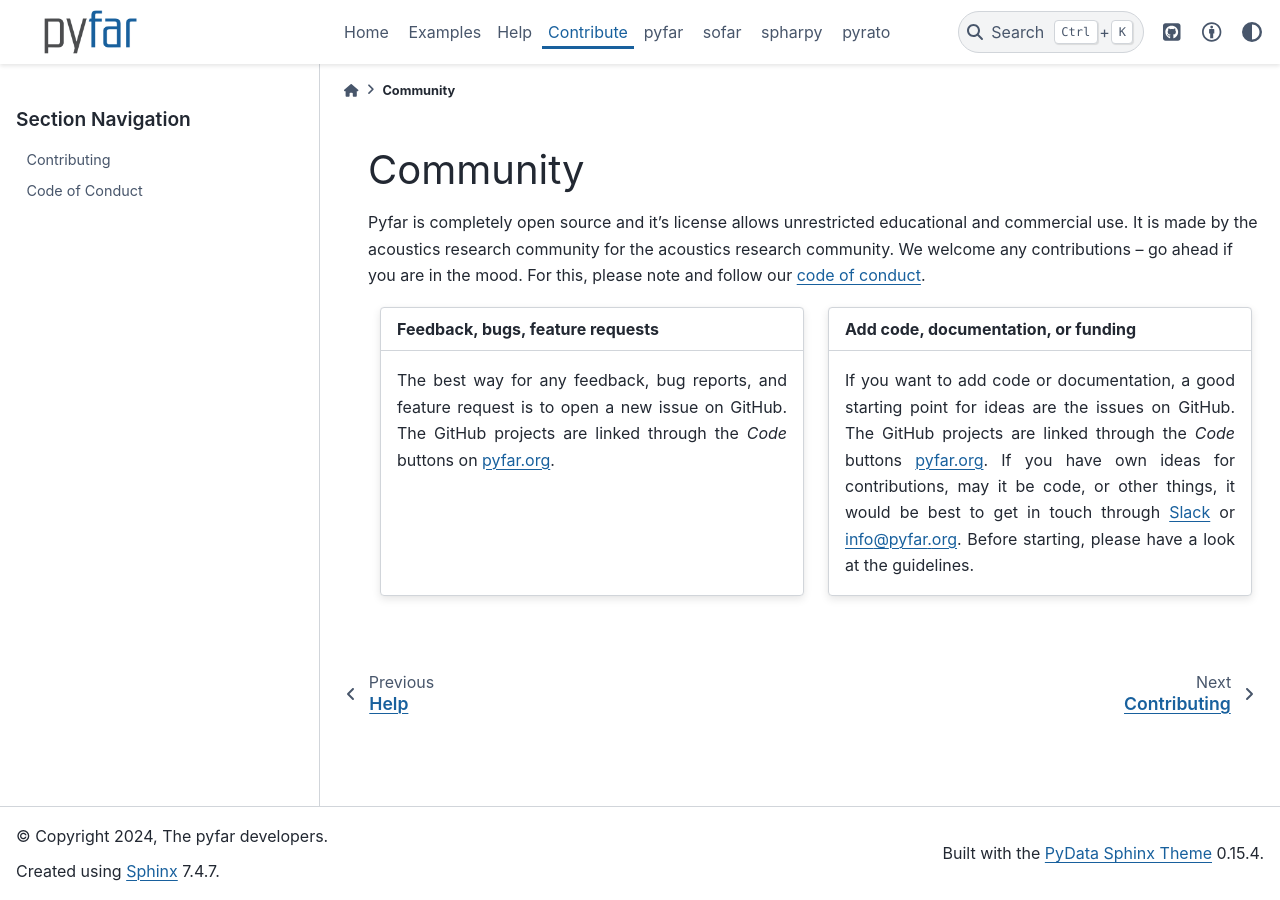
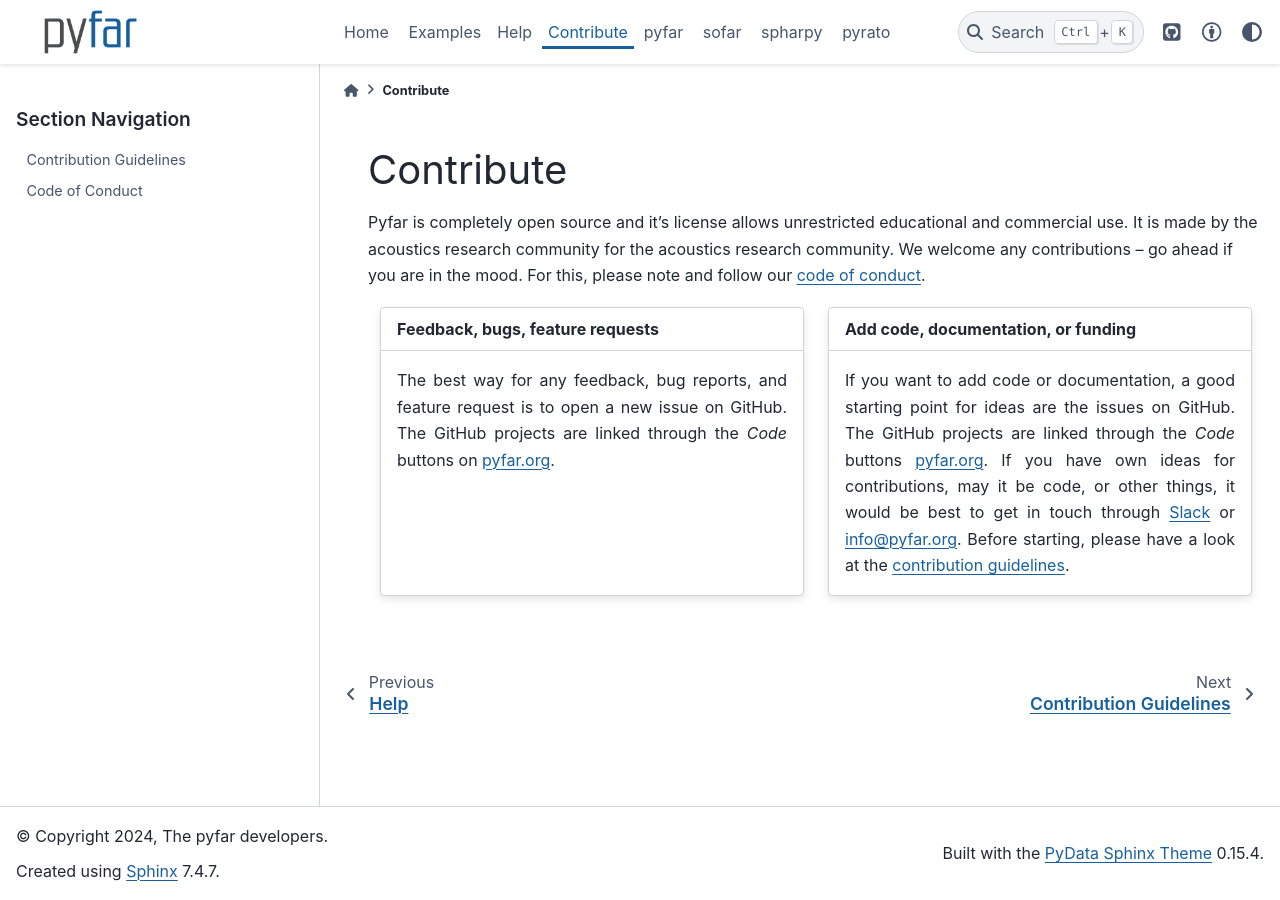
Before and after one commit to pyfar/gallery, a Sphinx documentation site: the page built from docs/contribute/index.rst, in a window 1280 px wide. Built offline with Sphinx 7.4.7 and the PyData theme 0.15.4, drawn with Linux system fonts in a browser that asks for light colours; pages that are not in the unit, such as notebooks, are missing from menus.

Commit message:
restructure contributing section

```diff
--- a/docs/_static/header.rst
+++ b/docs/_static/header.rst
@@ -5,7 +5,7 @@
    Home <https://pyfar-gallery.readthedocs.io>
    Examples <https://pyfar-gallery.readthedocs.io/en/latest/examples_gallery.html>
    Help <https://pyfar-gallery.readthedocs.io/en/latest/help/index.html>
-   Contribute <https://pyfar-gallery.readthedocs.io/en/latest/community/index.html>
+   Contribute <https://pyfar-gallery.readthedocs.io/en/latest/contribute/index.html>
    pyfar <https://pyfar.readthedocs.io>
    sofar <https://sofar.readthedocs.io>
    spharpy <https://spharpy.readthedocs.io>
--- a/docs/community/contributing.rst
+++ b/docs/contribute/contribution_guidelines.rst
@@ -1,8 +1,8 @@
 .. highlight:: shell
 
-============
-Contributing
-============
+=======================
+Contribution Guidelines
+=======================
 
 These are the pyfar-wide contributing guidelines. For package specific guidelines please visit the documentation for that package, which is linked from *Docs* buttons on `pyfar.org <https://pyfar.org>`_
 
--- a/docs/community/index.rst
+++ b/docs/contribute/index.rst
@@ -1,6 +1,6 @@
-=========
-Community
-=========
+==========
+Contribute
+==========
 
 Pyfar is completely open source and it’s license allows unrestricted
 educational and commercial use. It is made by the acoustics research
@@ -30,16 +30,17 @@ community for the acoustics research community. We welcome any contributions
       are the issues on GitHub. The GitHub projects are linked through the
       `Code` buttons `pyfar.org <https://pyfar.org>`_. If you have own ideas for contributions, may it be
       code, or other things, it would be best to get in touch through `Slack <https://join.slack.com/t/pyfar/shared_invite/zt-2eacdhww2-iUiPnh_wuqg2zD939wL4kw>`_
-      or info@pyfar.org. Before starting, please have a look at the guidelines.
+      or info@pyfar.org. Before starting, please have a look at the `contribution guidelines`_.
 
 |
 
 
 .. _code of conduct: code_of_conduct.rst
+.. _contribution guidelines: contribution_guidelines.rst
 
 .. toctree::
    :maxdepth: 1
    :hidden:
 
-   contributing
+   Contribution Guidelines <contribution_guidelines>
    Code of Conduct <code_of_conduct>
```
Also changed, not shown: docs/contribute/code_of_conduct.rst (renamed from docs/community/code_of_conduct.rst).
